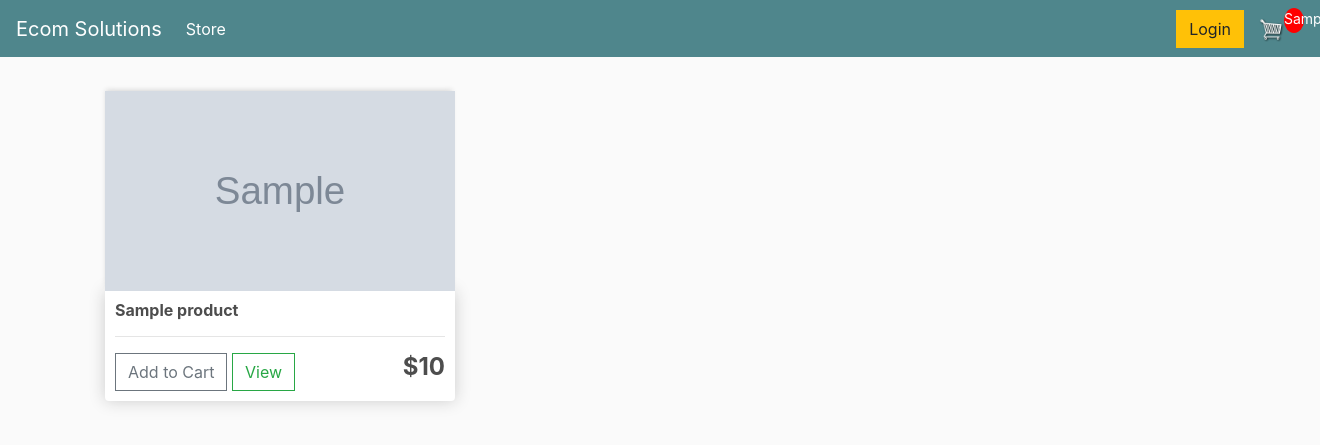
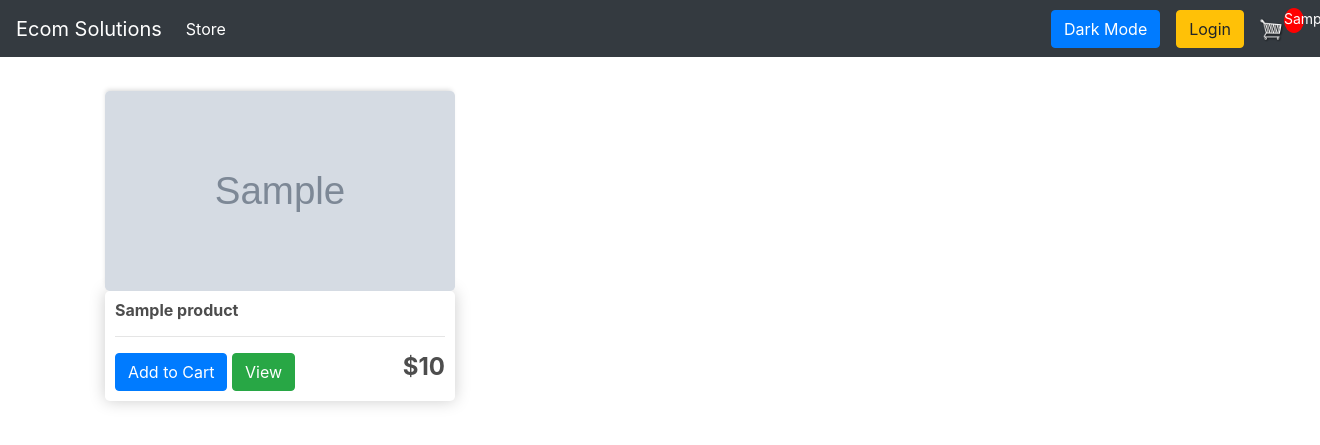
Before and after one commit to Tizian-94/Ecommerce, a Django app: template store/templates/store/store.html in a window 1320 px wide; the page is wider, and only the part inside the window is pictured. Shown: the top 445 px of that part. Run offline with Django 3.2, Linux system fonts and the light colour scheme; the template is opened without the code that fills it: most values are stand-ins (such as "Sample title", 1, 10 or a date in 2020); grey boxes marked "Sample" are stand-in pictures; some libraries are stand-ins or nearby versions.

Commit message:
added dark mode, description and view functionality

```diff
--- a/ecommerce/settings.py
+++ b/ecommerce/settings.py
@@ -25,7 +25,7 @@ SECRET_KEY = 'z+ksf@)0d^qojbh4rnp4b1to$hq&*tt(3bs$gf(3i267g$k9ln'
 # SECURITY WARNING: don't run with debug turned on in production!
 DEBUG = True
 
-ALLOWED_HOSTS = ['http://tizianglavina.pythonanywhere.com/']
+ALLOWED_HOSTS = ['tizianglavina.pythonanywhere.com', 'localhost']
 
 
 # Application definition
@@ -125,6 +125,6 @@ STATICFILES_DIRS = [
     os.path.join(BASE_DIR, 'static')
 ]
 
-MEDIA_URL = '/images/'
+MEDIA_URL = 'static/images/'
 
 MEDIA_ROOT = os.path.join(BASE_DIR, 'static/images')
--- a/static/css/main.css
+++ b/static/css/main.css
@@ -1,14 +1,36 @@
-body{
+/* body{
 	background-color: hsl(0, 0%, 98%);
+} */
+
+:root {
+    --background-color: #ffffff;
+    --text-color: #000000;
+}
+body.dark-mode {
+    --background-color: #1a1a1a;
+    --text-color: #ffffff;
+}
+body {
+    background-color: var(--background-color);
+    color: var(--text-color);
 }
 
 h1,h2,h3,h4,h5,h6{
 	color:hsl(0, 0%, 30%);
 }
 
+.dark-mode h1,.dark-mode h2,.dark-mode h3,.dark-mode h4,.dark-mode h5,.dark-mode h6{
+	color: #ffffff;
+}
 .box-element{
 	box-shadow:hsl(0, 0%, 80%) 0 0 16px;
 	background-color: #fff;
+	border-radius: 4px;
+	padding: 10px;
+}
+.dark-mode .box-element{
+	box-shadow:hsl(0, 0%, 80%) 0 0 16px;
+	background-color: #000000;
 	border-radius: 4px;
 	padding: 10px;
 }
@@ -25,8 +47,9 @@ h1,h2,h3,h4,h5,h6{
 	border-radius: 0 0 4px 4px;
 }
 
-.bg-dark{
-	background-color: #4f868c!important;
+.dark-mode .product{
+	border-radius: 0 0 4px 4px;
+	background-color: var(--background-color);
 }
 
 #cart-icon{
@@ -97,3 +120,22 @@ h1,h2,h3,h4,h5,h6{
 .hidden{
 	display: none!important;
 }
+
+.dark-mode input:not(#form-button){
+	background-color: #495057;
+	color: #ffffff;
+}
+
+.dark-mode input::placeholder{
+	color: #ffffff;
+}
+
+.dark-mode .quantity{
+	background-color: #ffffff;
+	color: #000000;
+}
+
+.dark-mode .modal-body, .dark-mode .modal-header,.dark-mode .modal-footer{
+	background-color: #000000;
+	color: #ffffff;
+}
--- a/static/js/cart.js
+++ b/static/js/cart.js
@@ -61,3 +61,52 @@ function addCookieItem(productId, action){
 
 	location.reload()
 }
+
+document.addEventListener('DOMContentLoaded', function () {
+    const darkModeToggle = document.getElementById('darkModeToggle');
+
+    darkModeToggle.addEventListener('click', function () {
+        document.body.classList.toggle('dark-mode');
+
+        const isDarkMode = document.body.classList.contains('dark-mode');
+        localStorage.setItem('darkMode', isDarkMode);
+    });
+
+    const isDarkModeSaved = localStorage.getItem('darkMode');
+    if (isDarkModeSaved === 'true') {
+        document.body.classList.add('dark-mode');
+    }
+});
+
+document.addEventListener('DOMContentLoaded', function () {
+    // Handle view button click
+    const viewButtons = document.querySelectorAll('.view-btn');
+    viewButtons.forEach(function (button) {
+      button.addEventListener('click', function () {
+        const productName = this.getAttribute('data-name');
+        const productId = this.getAttribute('data-id');
+		const descriptionElement = this.getAttribute('data-description');
+        const modalTitle = document.getElementById('productModalLabel');
+        const modalBody = document.querySelector('#productModal .modal-body');
+
+        // Set modal title and body content
+        modalTitle.innerText = productName;
+		descriptionElement.innerText = descriptionElement;
+        modalBody.innerHTML = `
+			<h6><strong>${productName}</strong></h6>
+			<hr>
+			<p>${descriptionElement}</p>
+			<button data-product="${productId}" data-action="add" class="btn btn-primary rounded add-btn update-cart">Add to Cart</button>
+		`;
+      });
+    });
+
+    // Handle close button inside the modal
+    const closeButton = document.getElementById('closebtn');
+    if (closeButton) {
+      closeButton.addEventListener('click', function () {
+        // Close the modal
+        $('#productModal').modal('hide');
+      });
+    }
+  });
--- a/store/models.py
+++ b/store/models.py
@@ -17,6 +17,7 @@ class Product(models.Model):
 	price = models.FloatField()
 	digital = models.BooleanField(default=False,null=True, blank=True)
 	image = models.ImageField(null=True, blank=True)
+	description = models.TextField(null=True, blank=True)
 
 	def __str__(self):
 		return self.name
--- a/store/templates/store/main.html
+++ b/store/templates/store/main.html
@@ -57,7 +57,6 @@
 			document.cookie ='cart=' + JSON.stringify(cart) + ";domain=;path=/"
 		}
 		console.log('Cart:', cart)
-
 	</script>
 
 </head>
@@ -74,10 +73,10 @@
 	      <li class="nav-item active">
 	        <a class="nav-link" href="{% url 'store' %}">Store <span class="sr-only">(current)</span></a>
 	      </li>
-
 	    </ul>
 	    <div class="form-inline my-2 my-lg-0">
-	     	<a href="#"class="btn btn-warning">Login</a>
+			<button class="btn btn-primary rounded mx-3" id="darkModeToggle">Dark Mode</button>
+	     	<a href="/admin"class="btn btn-warning rounded">Login</a>
 
 	     	<a href="{% url 'cart' %}">
 	    		<img  id="cart-icon" src="{% static 'images/cart.png' %}">
@@ -96,6 +95,30 @@
             {% endblock content %}
          </div>
 
+	<!--Modalform-->
+	<div class="modal fade" id="productModal" tabindex="-1" role="dialog" aria-labelledby="productModalLabel" aria-hidden="true">
+		<div class="modal-dialog" role="document">
+		  <div class="modal-content">
+			<div class="modal-header">
+			  <h5 class="modal-title" id="productModalLabel"></h5>
+			  <button type="button" class="close" data-dismiss="modal" aria-label="Close">
+				<span aria-hidden="true">&times;</span>
+			  </button>
+			</div>
+			<div class="modal-body">
+			  <!-- Content will be dynamically filled using JavaScript -->
+			  <p id="descriptionElement"></p>
+			</div>
+			<div class="modal-footer">
+			  <button type="button" class="btn btn-secondary" data-dismiss="modal">Close</button>
+			</div>
+		  </div>
+		</div>
+	  </div>
+
+
+	<!--Endmodal-->
+
 
 	<script src="https://code.jquery.com/jquery-3.4.1.slim.min.js" integrity="sha384-J6qa4849blE2+poT4WnyKhv5vZF5SrPo0iEjwBvKU7imGFAV0wwj1yYfoRSJoZ+n" crossorigin="anonymous"></script>
 
--- a/store/templates/store/store.html
+++ b/store/templates/store/store.html
@@ -4,14 +4,14 @@
 	<div class="row">
 		{% for product in products %}
 		<div class="col-lg-4">
-			<img class="thumbnail" src="{{product.imageURL}}">
-			<div class="box-element product">
+			<img class="thumbnail rounded-lg" src="{{product.imageURL}}">
+			<div class="box-element product rounded-lg">
 				<h6><strong>{{product.name}}</strong></h6>
 				<hr>
 
-				<button data-product="{{product.id}}" data-action="add" class="btn btn-outline-secondary add-btn update-cart">Add to Cart</button>
+				<button data-product="{{product.id}}" data-action="add" class="btn btn-primary rounded add-btn update-cart">Add to Cart</button>
 
-				<a class="btn btn-outline-success" href="#">View</a>
+				<button class="btn btn-success rounded view-btn" data-toggle="modal" data-target="#productModal" data-name="{{product.name}}" data-id="{{product.id}}"  data-description="{{ product.description }}">View</button>
 				<h4 style="display: inline-block; float: right"><strong>${{product.price}}</strong></h4>
 
 			</div>
```
Also changed, not shown: db.sqlite3, store/migrations/0007_product_description.py (added).
